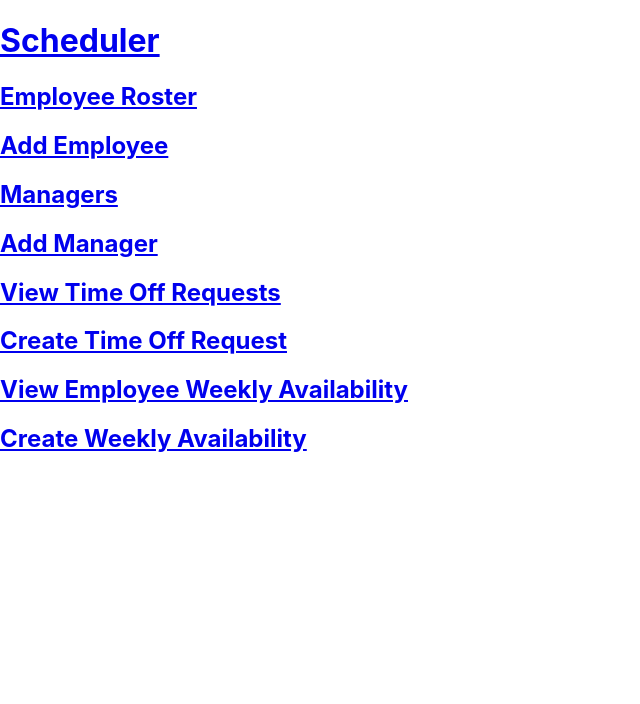
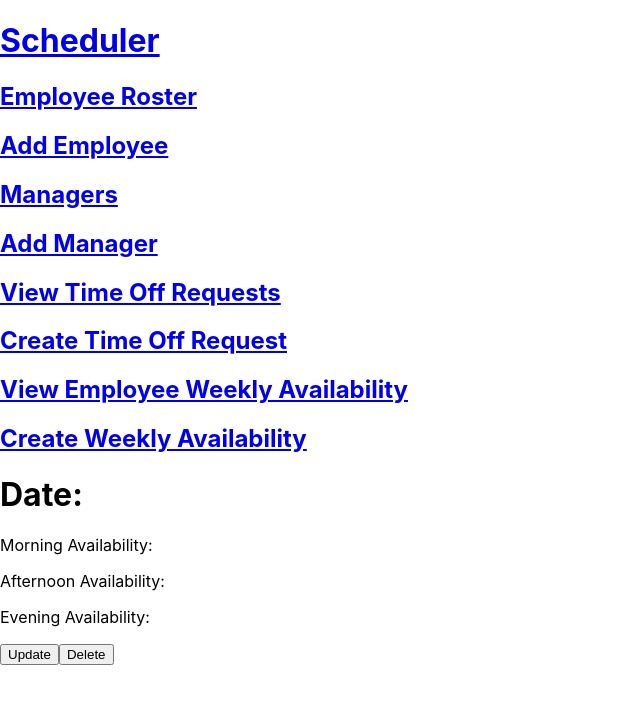
Before and after one commit to mrrogercampbell/scheduler-fe, a React (Create React App) app: page /unavailability/1 in a window 1280 px wide. Shown: the top 704 px of the page, without its empty margins (0-640 px from the left). Built offline with nearby package versions, Linux system fonts and the light colour scheme; no server answers.

Commit message:
Created and built out the UnavailabilityDetails Component. Next: Create and build out the UnavailabilityUpdate Component.

```diff
--- a/src/Components/App/App.js
+++ b/src/Components/App/App.js
@@ -17,6 +17,7 @@ import WeeklyAvailability from '../WeeklyAvailability/WeeklyAvailability';
 
 import UnavailabilityCreate from '../Unavailability/UnavailabilityCreate';
 import Unavailability from '../Unavailability/Unavailability'
+import UnavailabilityDetails from '../Unavailability/UnavailabilityDetails'
 
 
 class App extends Component {
@@ -99,6 +100,9 @@ class App extends Component {
               exact path="/unavailability" render={routerProps => <Unavailability {...routerProps} />} />
 
             <Route
+              exact path="/unavailability/:id" render={routerProps => <UnavailabilityDetails {...routerProps} />} />
+
+            <Route
               exact path="/availability/new" render={routerProps => <WeeklyAvailabilityCreate {...routerProps} />} />
 
             <Route
--- a/src/Components/Unavailability/Unavailability.js
+++ b/src/Components/Unavailability/Unavailability.js
@@ -1,6 +1,8 @@
 import React, { Component } from 'react';
 import axios from 'axios'
+import { Link } from "react-router-dom";
 import './Unavailability.css'
+
 
 class Unavailability extends Component {
     state = {
@@ -19,7 +21,7 @@ class Unavailability extends Component {
         const unavailability = this.state.unavailability.map(item => {
             return (
                 <div key={item.id}>
-                    <p>Date: {item.date}</p>
+                    <Link to={'/unavailability/' + item.id}><p>Date: {item.date}</p></Link>
                     <p>Employee Number: {item.employee}</p>
                     <ul>
                         <li>Morning: {item.am}</li>
--- /dev/null
+++ b/src/Components/Unavailability/UnavailabilityDetails.js
@@ -0,0 +1,65 @@
+import React, { Component } from 'react';
+import { Link } from "react-router-dom";
+import axios from "axios";
+
+class UnavailabilityDetail extends Component {
+    constructor(props) {
+        super(props);
+        this.state = {
+            unavailability: {}
+        }
+        this.handleDelete = this.handleDelete.bind(this)
+    }
+
+    componentDidMount() {
+        console.log('http://localhost:8000/api/unavailability/' + this.props.match.params.id)
+        axios.get('http://localhost:8000/api/unavailability/' + this.props.match.params.id)
+            .then((res) => {
+                this.setState({
+                    unavailability: res.data
+                });
+            })
+            .catch(err => {
+                console.log(err);
+            });
+    }
+
+    handleDelete = e => {
+        e.preventDefault();
+        // throwing 403 - forbidden
+        axios.delete('http://localhost:8000/api/unavailability/' + this.props.match.params.id)
+            .then((res) => {
+                console.log(res.data)
+                this.setState({
+                    unavailability: {}
+                });
+                this.props.history.push("/unavailabilitys");
+            })
+            .catch(err => {
+                console.log(err);
+            });
+    };
+
+    render() {
+        console.log('inside unavailability details render')
+        const { date, am, aft, pm } = this.state.unavailability
+        return (
+            <div key={this.state.unavailability.id}>
+                <h1>Date: {date}</h1>
+                <p>Morning Availability: {am}</p>
+                <p>Afternoon Availability: {aft}</p>
+                <p>Evening Availability: {pm}</p>
+
+                <Link to={`/unavailability/edit/${this.state.unavailability.id}`}>
+                    <button value="update" type="update">
+                        Update
+                </button>
+                </Link>
+
+                <button value="delete" type="submit" onClick={this.handleDelete}>Delete</button>
+            </div>
+        );
+    }
+}
+
+export default UnavailabilityDetail;
```
